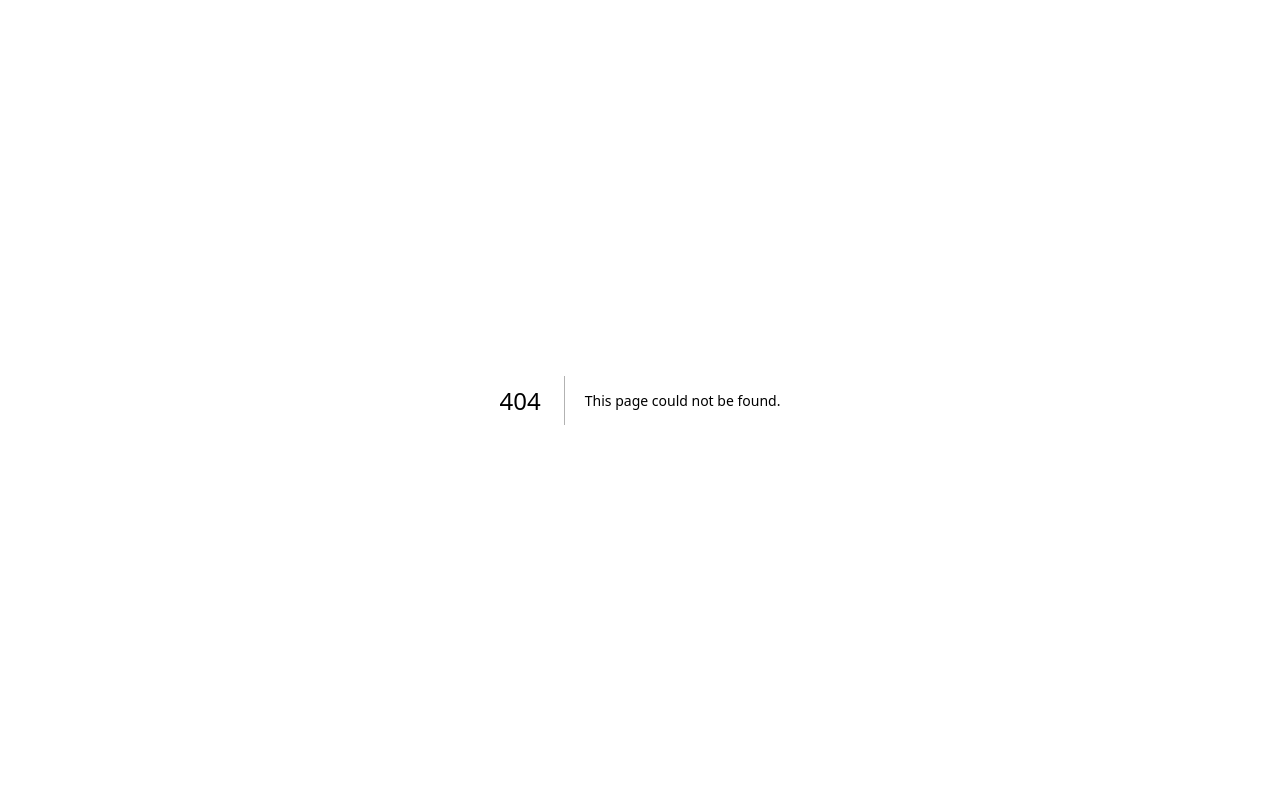
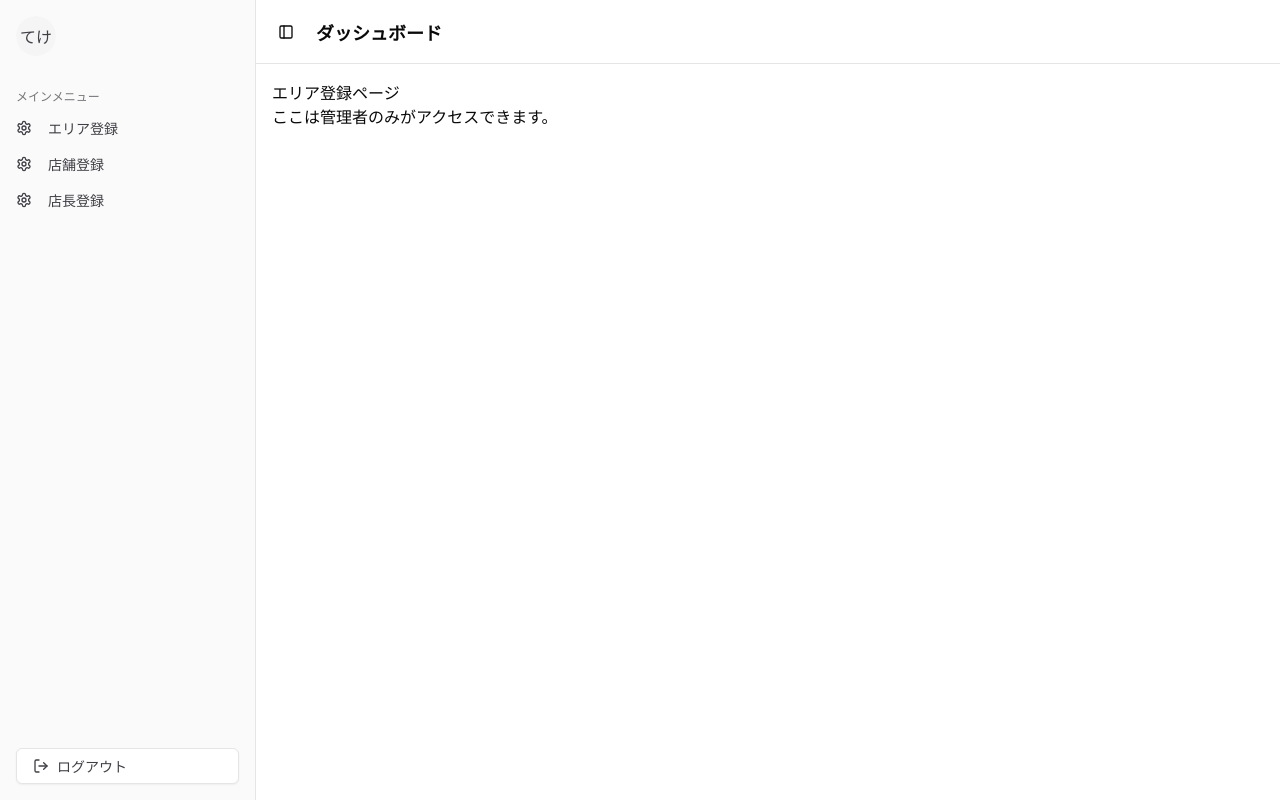
Before and after one commit to haruki1227041209/shifru, a Next.js app in the folder frontend/: page /admin/area in a window 1280 px wide. Before the commit this address had no page. Built offline with nearby package versions, Linux system fonts and the light colour scheme; no server answers.

Commit message:
各ページ作成

```diff
--- /dev/null
+++ b/frontend/src/app/admin/area/page.jsx
@@ -0,0 +1,16 @@
+"use client";
+
+import useAuthorization from "@/hooks/useAuthorization";
+
+const AdminAreaPage = () => {
+  useAuthorization("admin");
+
+  return (
+    <div>
+      <h1>エリア登録ページ</h1>
+      <p>ここは管理者のみがアクセスできます。</p>
+    </div>
+  );
+};
+
+export default AdminAreaPage;
--- /dev/null
+++ b/frontend/src/app/admin/layout.jsx
@@ -0,0 +1,23 @@
+"use client";
+
+import React from "react";
+import Dashboard from "@/components/Dashboard";
+import { Calendar, Users, Settings } from "lucide-react";
+import { useAtom } from "jotai";
+import { staffNameAtom } from "@/atoms/staffAtom";
+
+export default function AdminLayout({ children }) {
+  const [staffName] = useAtom(staffNameAtom);
+
+  const dashboardProps = {
+    navItems: [
+      { title: "エリア登録", icon: Settings, url: "/admin/area" },
+      { title: "店舗登録", icon: Settings, url: "/admin/store" },
+      { title: "店長登録", icon: Settings, url: "/admin/regist-manager" },
+    ],
+    staffName: staffName,
+    storeName: "渋谷店",
+  };
+
+  return <Dashboard {...dashboardProps}>{children}</Dashboard>;
+}
--- /dev/null
+++ b/frontend/src/app/admin/regist-manager/page.jsx
@@ -0,0 +1,16 @@
+"use client";
+
+import useAuthorization from "@/hooks/useAuthorization";
+
+const AdminRegistManagerPage = () => {
+  useAuthorization("admin");
+
+  return (
+    <div>
+      <h1>店長登録ページ</h1>
+      <p>ここは管理者のみがアクセスできます。</p>
+    </div>
+  );
+};
+
+export default AdminRegistManagerPage;
--- /dev/null
+++ b/frontend/src/app/admin/store/page.jsx
@@ -0,0 +1,16 @@
+"use client";
+
+import useAuthorization from "@/hooks/useAuthorization";
+
+const AdminStorePage = () => {
+  useAuthorization("admin");
+
+  return (
+    <div>
+      <h1>店舗登録ページ</h1>
+      <p>ここは管理者のみがアクセスできます。</p>
+    </div>
+  );
+};
+
+export default AdminStorePage;
```
